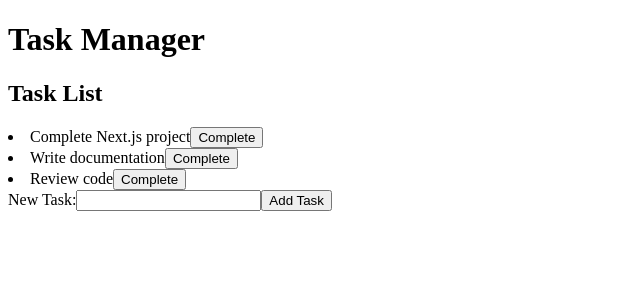
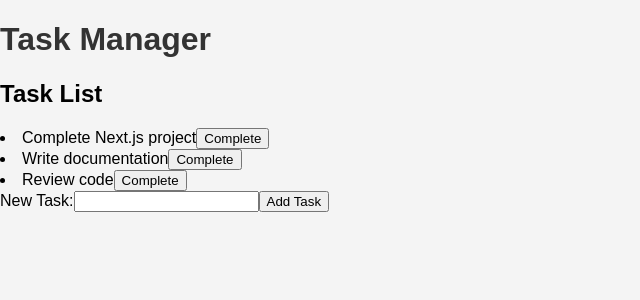
Before and after one commit to Bluebull7/WebTaskManager, a Next.js app in the folder task-manager/: page /tasks in a window 1280 px wide. Shown: the top 300 px of the page, without its empty margins (0-640 px from the left). Built offline with nearby package versions, Linux system fonts and the light colour scheme.

Commit message:
added css to Taskitem.js

```diff
--- a/task-manager/app/components/TaskItem.js
+++ b/task-manager/app/components/TaskItem.js
@@ -1,4 +1,5 @@
 import React, { useState } from "react";
+import styles from '../styles/styles.module.css'
 
 
 const TaskItem = ({ task}) => {
@@ -9,11 +10,13 @@ const TaskItem = ({ task}) => {
     };
 
     return (
-        <li>
-          <span style={{ textDecoration: completed ? 'line-through' : 'none'}}>
-                {task.title}
+        <li className={styles.TaskItem}>
+          <span style={{ textDecoration: completed ? 'line-through' : 'none'}}
+          className={styles.taskTitle}>
+            {task.title}
           </span>
-          <button onClick={handleToggleComplete}>
+          <button onClick={handleToggleComplete}
+          className={styles.toggleButton}>
             {completed ? 'Undo' : 'Complete'}
           </button>
         </li>
```
Also changed, not shown: task-manager/app/styles/styles.module.css (renamed from task-manager/styles/styles.module.css).
